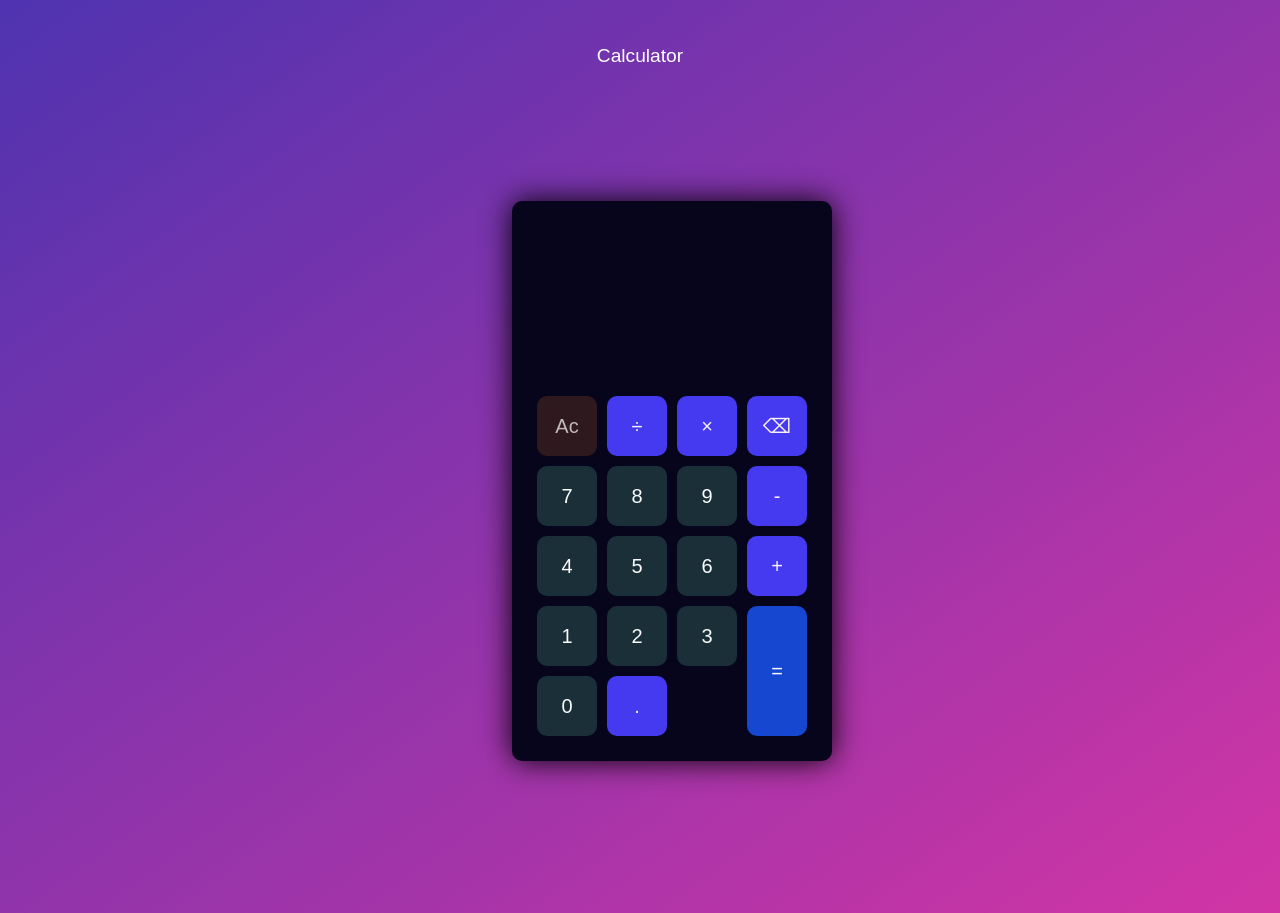
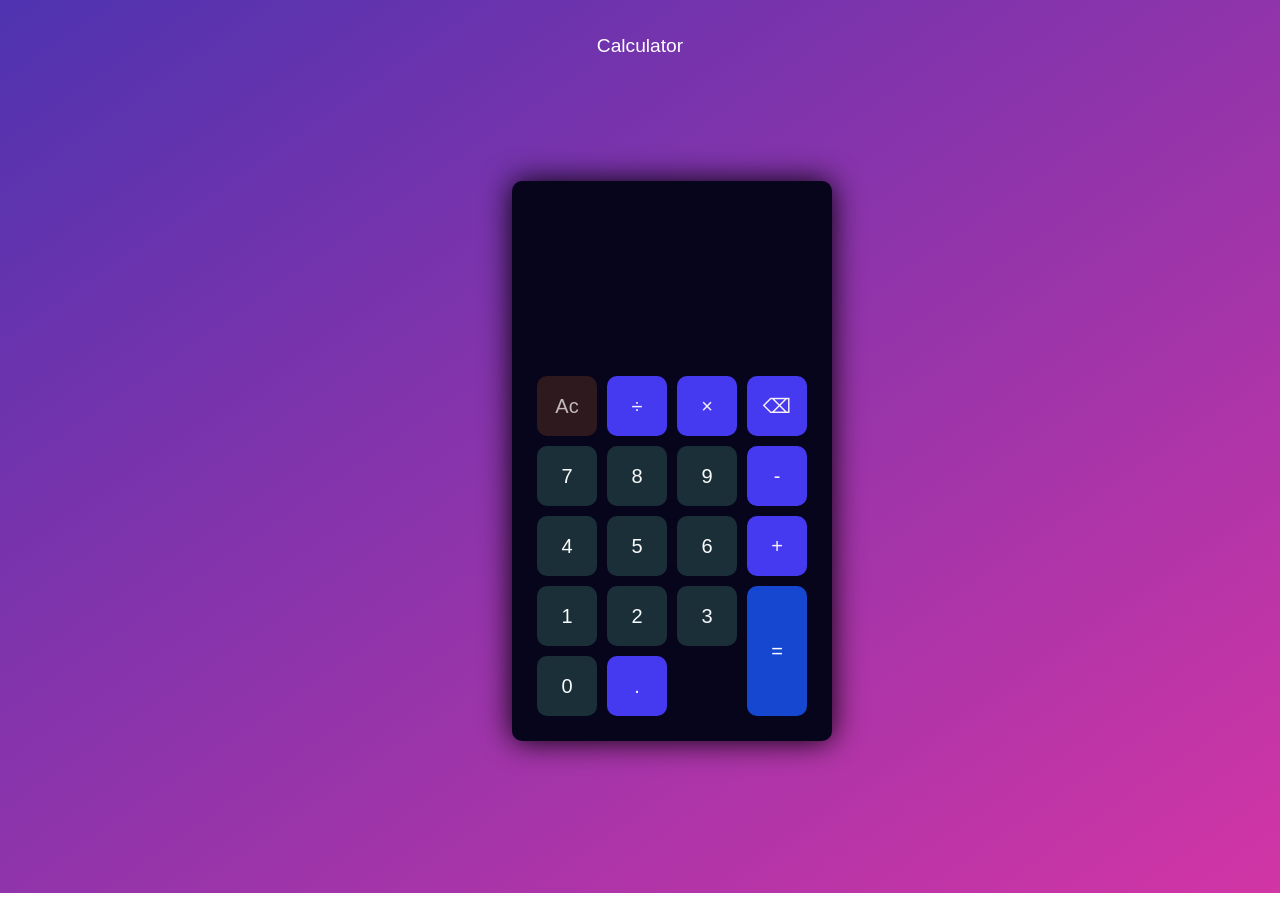
Before and after one commit to salmanmhd/Calc-Mate, a React (Vite) app: page / in a window 1280 px wide. In both pictures the pointer is over the element "Calculator". Shown: the top 913 px of the page. Built offline with nearby package versions, Linux system fonts and the light colour scheme.

Commit message:
new update

```diff
--- a/src/index.css
+++ b/src/index.css
@@ -190,8 +190,8 @@ body {
     text-align: center;
     font-size: larger;
     /* background-color: aqua; */
-    padding-top: 10px;
-    padding-bottom: 10px;
+    padding-top: auto;
+    padding-bottom: auto;
     font-weight: 500;
     /* background-color: #1547d1; */
   }
```
